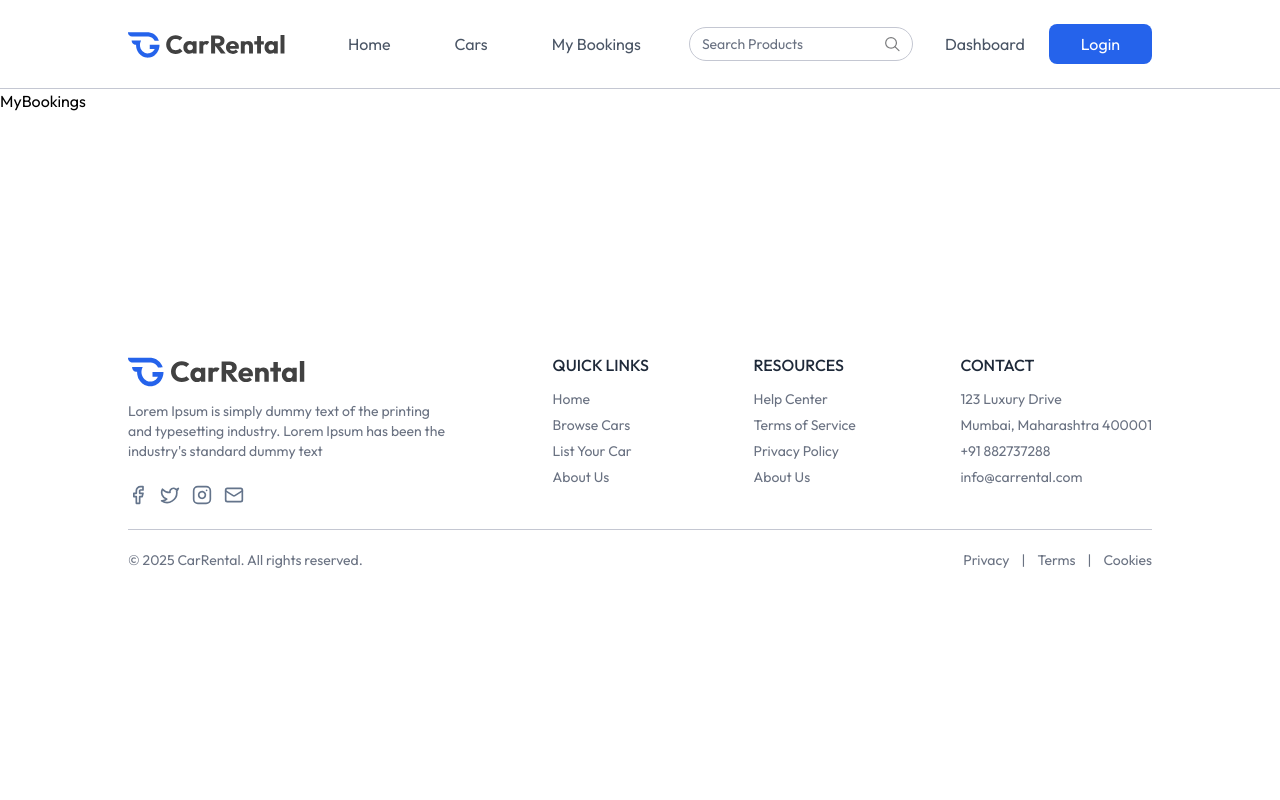
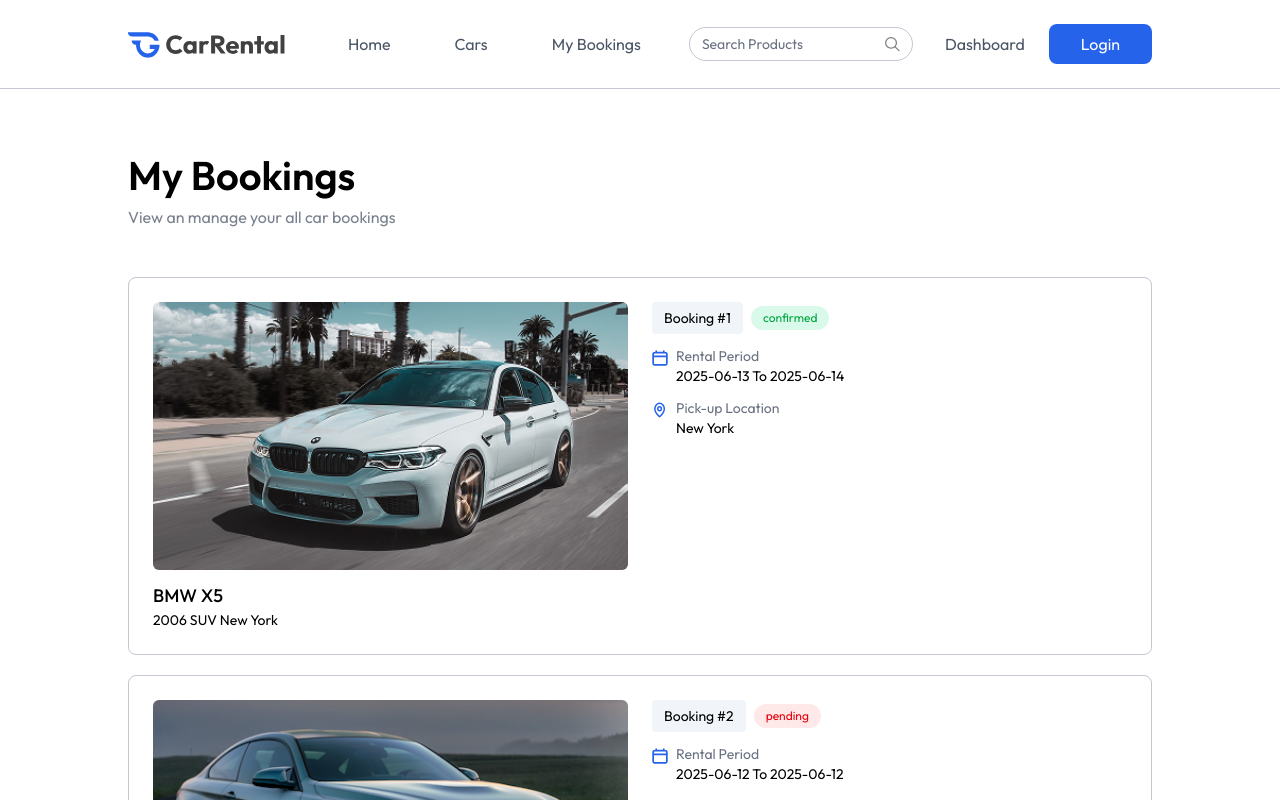
Before and after one commit to Abhi3110200/CarRental, a React (Vite) app in the folder frontend/: page /my-bookings in a window 1280 px wide. Shown: the top 800 px of the page. Built offline with nearby package versions, Linux system fonts and the light colour scheme.

Commit message:
My Booking UI

```diff
--- a/frontend/src/components/Testimonial.jsx
+++ b/frontend/src/components/Testimonial.jsx
@@ -28,7 +28,7 @@
     ];
 
     return (
-        <div className="py-28 mx-auto max-w-6xl">
+        <div className="py-28 max-w-6xl mx-auto">
             <Title title="What Our Customers Say" subTitle="Hear what our users say about us. We're always looking for ways to improve. If you have a positive experience with us, leave a review." />
 
             <div className="grid grid-cols-1 sm:grid-cols-2 lg:grid-cols-3 gap-8 mt-18">
--- a/frontend/src/pages/MyBookings.jsx
+++ b/frontend/src/pages/MyBookings.jsx
@@ -1,7 +1,58 @@
+import { useEffect, useState } from "react";
+import { dummyMyBookingsData, assets } from "../assets/assets";
+import Title from "../components/Title";
+
 const MyBookings = () => {
+
+    const [bookings, setBookings] = useState([]);
+
+    const fetchMyBookings = async()=>{
+        setBookings(dummyMyBookingsData);
+    }
+
+    useEffect(()=>{
+        fetchMyBookings();
+    },[])
+
     return (
-        <div>
-            <h1>MyBookings</h1>
+        <div className="px-6 md:px-16 lg:px-24 xl:px-32  mt-16 text-sm max-w-7xl mx-auto">
+            <Title title="My Bookings" subTitle="View an manage your all car bookings" align="left"/>
+            <div>
+                {bookings.map((booking,index)=>(
+                    <div key={booking._id} className="grid grid-cols-1 md:grid-cols-4 gap-6 p-6 border border-borderColor rounded-lg mt-5 first:mt-12">
+                        <div className="md:col-span-2">
+                            <div className="rounded-md overflow-hidden mb-3">
+                                <img src={booking.car.image} alt="car" className="w-full  h-auto aspect-video object-cover"/>
+                            </div>
+                            <p className="text-lg font-medium mt-2">{booking.car.brand} {booking.car.model}</p>
+                            <p>{booking.car.year} {booking.car.category} {booking.car.location}</p>
+                        </div>
+
+                        <div className="md:col-span-2">
+                            <div className="flex items-center gap-2">
+                                <p className="px-3 py-1.5 bg-light rounded">Booking #{index + 1}</p>
+                                <p className={`px-3 py-1 text-xs rounded-full ${booking.status === 'confirmed' ? 'bg-green-400/15 text-green-600' : 'bg-red-400/15 text-red-600'}`}>{booking.status}</p>
+                            </div>
+
+                            <div className="flex items-start gap-2 mt-3">
+                                <img src={assets.calendar_icon_colored} alt="calendar" className="w-4 h-4 mt-1"/>
+                                <div>
+                                    <p className="text-gray-500">Rental Period</p>
+                                    <p>{booking.pickupDate.split('T')[0]} To {booking.returnDate.split('T')[0]}</p>
+                                </div>
+                            </div>
+
+                            <div className="flex items-start gap-2 mt-3">
+                                <img src={assets.location_icon_colored} alt="calendar" className="w-4 h-4 mt-1"/>
+                                <div>
+                                    <p className="text-gray-500">Pick-up Location</p>
+                                    <p>{booking.car.location}</p>
+                                </div>
+                            </div>
+                        </div>
+                    </div>
+                ))}
+            </div>
         </div>
     )
 }
```
